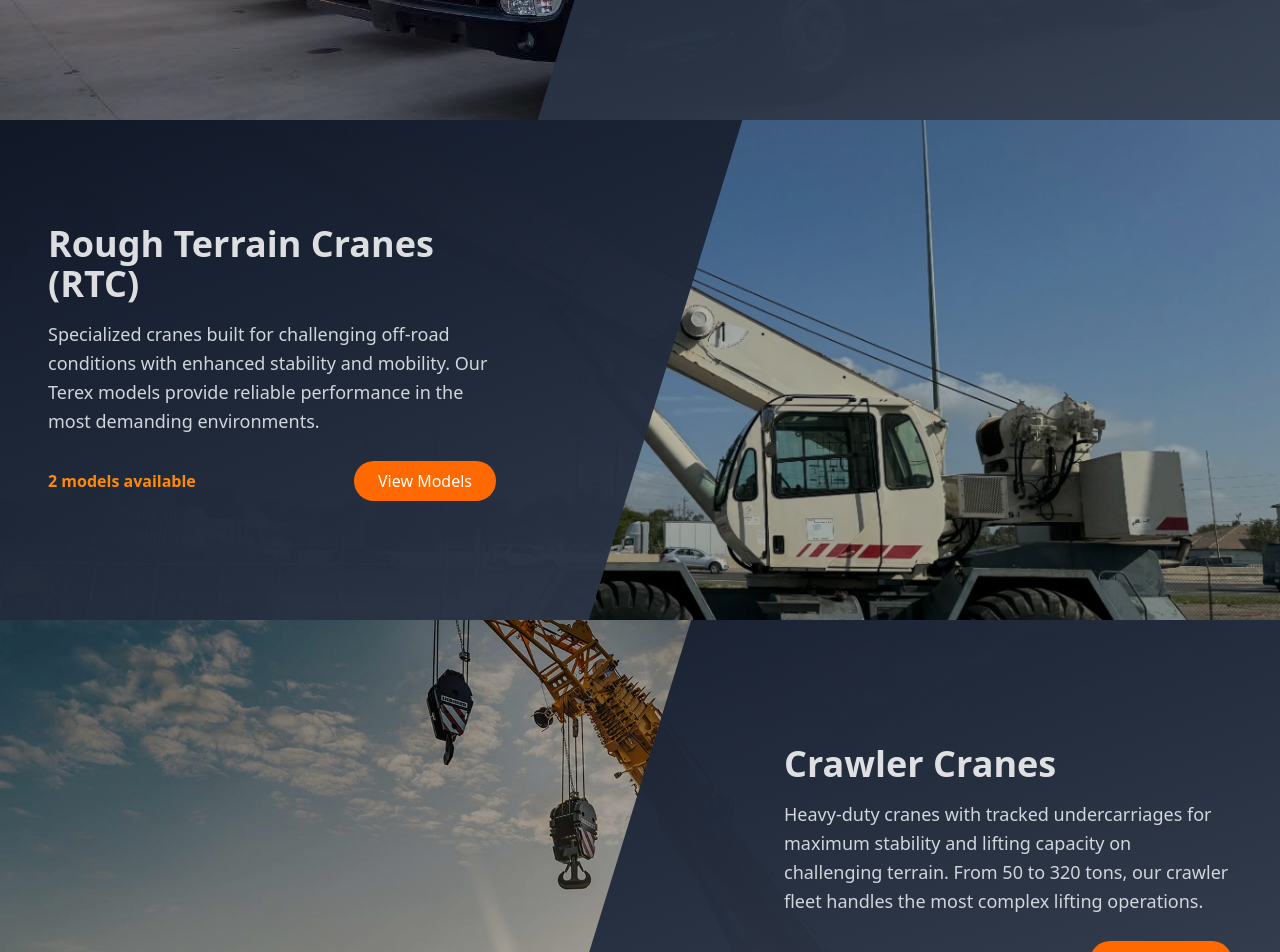
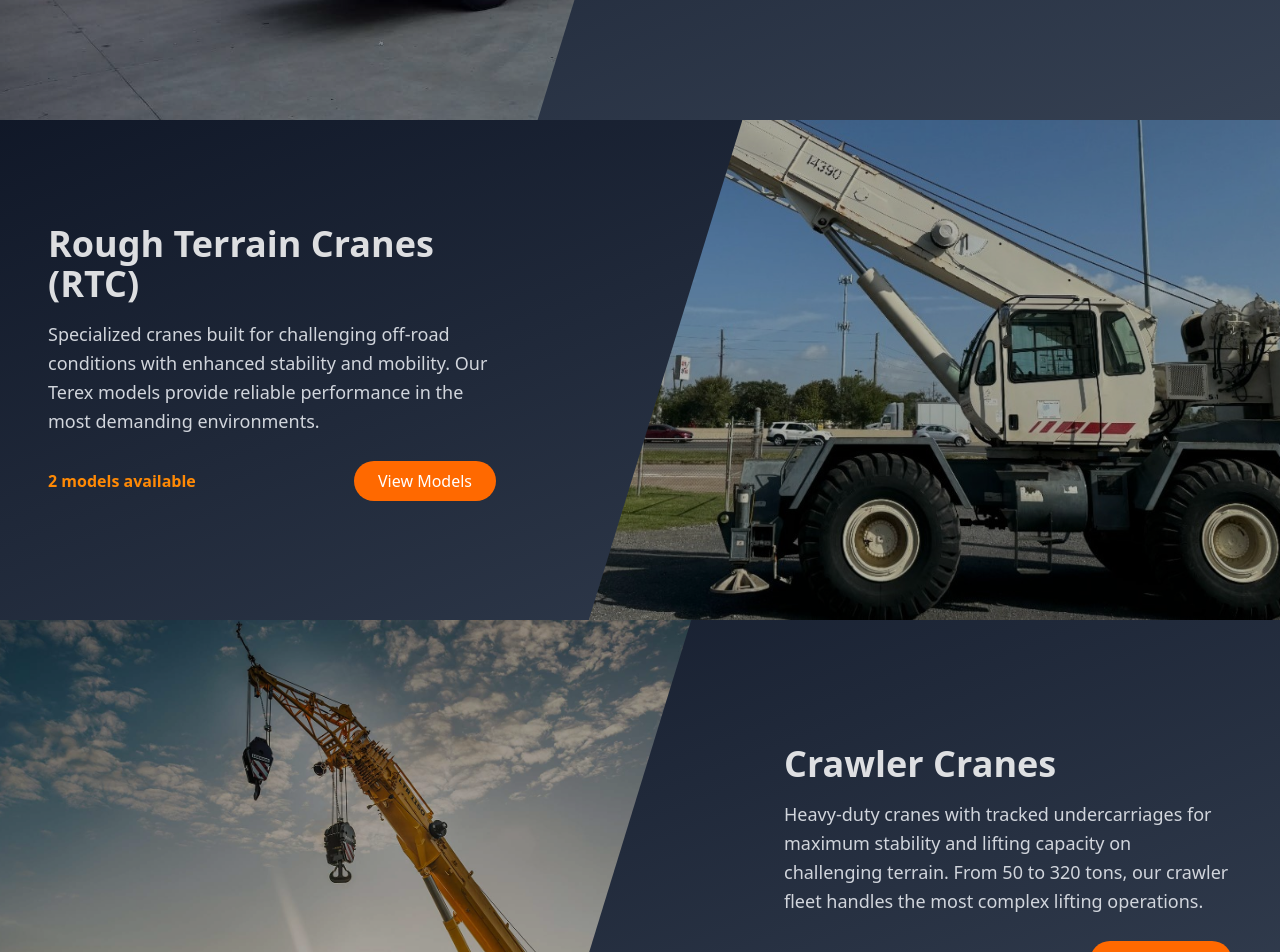
Before and after one commit to MalekSafar204/Dlift, a Next.js app: page /cranes in a window 1280 px wide. Shown: the part 1680-2632 px from the top of the page. Built offline with nearby package versions, Linux system fonts and the light colour scheme.

Commit message:
fixed ui for desktop crane card

```diff
--- a/app/cranes/components/DesktopCraneCard.tsx
+++ b/app/cranes/components/DesktopCraneCard.tsx
@@ -15,10 +15,27 @@ export default function DesktopCraneCard({
   return (
     <div className="group relative hidden lg:block h-[500px] overflow-hidden">
       {/* Full-bleed image (never shrinks, only zooms) */}
-      <div
-        className="absolute inset-0 bg-cover bg-center bg-no-repeat transition-all duration-[1200ms] ease-[cubic-bezier(.22,.61,.36,1)] origin-center group-hover:scale-[1.06] group-hover:brightness-110 group-hover:contrast-105"
-        style={{ backgroundImage: `url(${category.image})` }}
-      />
+      <div className="absolute inset-0 flex flex-row transition-all duration-[1200ms] ease-[cubic-bezier(.22,.61,.36,1)] origin-center group-hover:scale-[1.06] group-hover:brightness-110 group-hover:contrast-105">
+        {isLeft ? (
+          <>
+            <div className="w-[40%] bg-[#293344] h-full" />
+            <img
+              src={category.image}
+              alt={category.title}
+              className="object-cover w-[60%] h-full"
+            />
+          </>
+        ) : (
+          <>
+            <img
+              src={category.image}
+              alt={category.title}
+              className="object-cover w-[60%] h-full"
+            />
+            <div className="w-[40%] bg-[#1f2839] h-full" />
+          </>
+        )}
+      </div>
       {/* Subtle darken/brighten */}
       <div className="absolute inset-0 bg-black/30 group-hover:bg-black/10 transition-all duration-500" />
 
@@ -28,7 +45,7 @@ export default function DesktopCraneCard({
           isLeft ? "overlay-left" : "overlay-right"
         }`}
       >
-        <div className="h-full bg-gradient-to-br from-gray-900 to-gray-700/95 p-12 flex flex-col justify-center">
+        <div className="h-full bg-gradient-to-br from-gray-900 to-gray-700 p-12 flex flex-col justify-center">
           <div className={`max-w-md ${isLeft ? "" : "ml-auto"}`}>
             <h2 className="text-4xl font-bold mb-4 text-white/85">
               {category.title}
--- a/app/cranes/components/Hero.tsx
+++ b/app/cranes/components/Hero.tsx
@@ -1,3 +1,5 @@
+import Link from "next/link";
+
 export default function Hero() {
   return (
     <section
@@ -12,8 +14,8 @@ export default function Hero() {
       <div className="relative max-w-4xl text-white p-8 rounded-lg">
         <h1 className="text-4xl md:text-6xl font-bold mb-6">Our Crane Fleet</h1>
         <p className="text-xl md:text-2xl mb-8">
-          Comprehensive range of professional-grade cranes and lifting
-          equipment to meet all your project requirements
+          Comprehensive range of professional-grade cranes and lifting equipment
+          to meet all your project requirements
         </p>
         <div className="flex flex-wrap justify-center gap-4">
           <a
@@ -22,12 +24,12 @@ export default function Hero() {
           >
             Browse Categories
           </a>
-          <a
-            href="/#contact"
+          <Link
+            href="/quote"
             className="border-2 border-white hover:bg-white hover:text-gray-900 text-white font-bold py-3 px-6 rounded-full transition transform hover:scale-105"
           >
             Get a Quote
-          </a>
+          </Link>
         </div>
       </div>
     </section>
--- a/components/CallToAction.tsx
+++ b/components/CallToAction.tsx
@@ -1,3 +1,5 @@
+import Link from "next/link";
+
 export default function CallToAction() {
   return (
     <div className="bg-white py-16">
@@ -10,18 +12,18 @@ export default function CallToAction() {
           a customized quote for the perfect crane solution.
         </p>
         <div className="flex flex-col sm:flex-row gap-4 justify-center">
-          <a
-            href="#contact"
+          <Link
+            href="/quote"
             className="bg-orange-500 hover:bg-orange-600 text-white font-bold py-3 px-8 rounded-full transition transform hover:scale-105"
           >
             Get a Quote
-          </a>
-          <a
+          </Link>
+          <Link
             href="/cranes"
             className="border-2 border-orange-500 text-orange-500 hover:bg-orange-500 hover:text-white font-bold py-3 px-8 rounded-full transition transform hover:scale-105"
           >
             View All Categories
-          </a>
+          </Link>
         </div>
       </div>
     </div>
--- a/constants/data.ts
+++ b/constants/data.ts
@@ -147,7 +147,7 @@ export const craneCategories: CraneCategory[] = [
     href: "rtc",
     description:
       "Specialized cranes built for challenging off-road conditions with enhanced stability and mobility. Our Terex models provide reliable performance in the most demanding environments.",
-    image: "/RTC.jpg",
+    image: "/RTC2.jpg",
     cranes: [
       {
         id: "rtc-rt-555",
```
